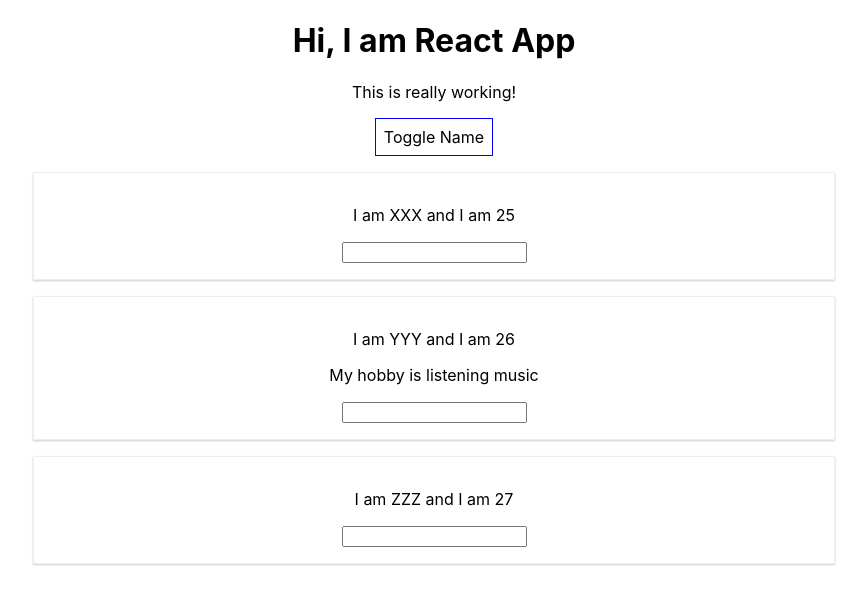
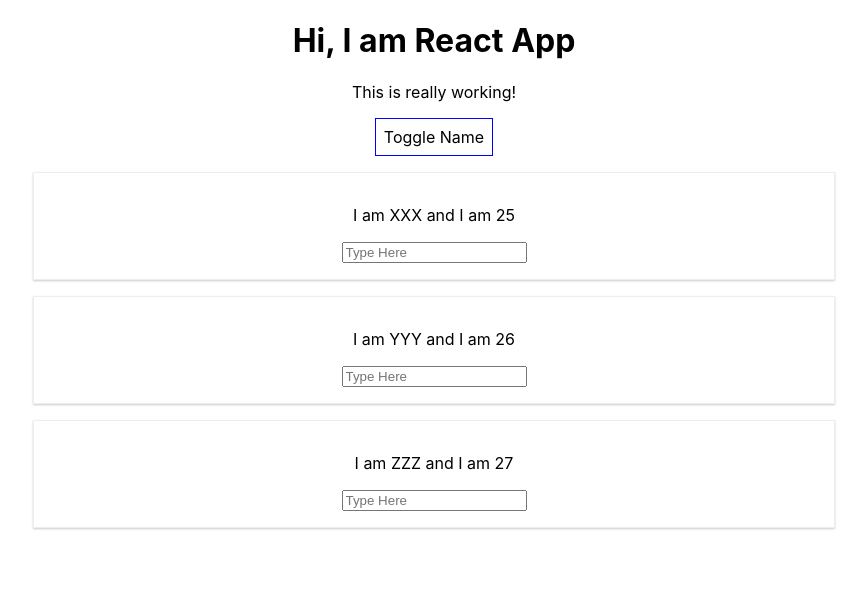
Before and after one commit to roopantj/myfirst, a React (Create React App) app: page / in a window 1280 px wide. Both pictures are taken after a click on the button "Toggle Name". Shown: the top 604 px of the page, without its empty margins (206-1073 px from the left). Built offline with nearby package versions, Linux system fonts and the light colour scheme.

Commit message:
Providing unique Id to states n deletehandler

```diff
--- a/src/App.js
+++ b/src/App.js
@@ -1,35 +1,39 @@
 import React from 'react';
 import Person from './Person';
-import './App.css'
+import './App.css';
+import person from './Person';
 class App extends React.Component {
   state = {
     persons: [
-   { name:'XXX' , age: 25 },
-   { name:'YYY' , age: 26 },
-   { name:'ZZZ' , age: 27 }
+   { id:'001', name:'XXX' , age: 25 },
+   { id:'002', name:'YYY' , age: 26 },
+   { id:'003', name:'ZZZ' , age: 27 }
  ],
  otherState: 'some other state',
  showPersons:false
  }
-   switchNameHandler = () => {
-   this.setState({
-    persons: [
-      { name:'XXX' , age: 25 },
-      { name:'AAA' , age: 26 },
-      { name:'ZZZ' , age: 27 }
-    ]
-   })
+  deletePersonHandler = (index) =>{
+     const persons = [...this.state.persons]
+     persons.splice(index,1)
+     this.setState({persons: persons})
   }
-   changeNameHandler = (event) => {
-     this.setState({
+  changeNameHandler = (event,id) => {
+     /*this.setState({
        persons: [
          { name: 'XXX' , age: 30},
-         { name: event.target.value , age: 28},
-         { name: 'ZZZ' , age: 27}
+         {  name: event.target.value , age: 28},
+         {  name: 'ZZZ' , age: 27}
 
       ]
      }
-     )
+     )*/
+     const personIndex = this.state.persons.findIndex(element=>{
+       return element.id===id })
+     const persons = [...this.state.persons]
+     const changePerson = persons[personIndex]
+     changePerson.name=event.target.value
+     persons[personIndex]=changePerson
+     this.setState({persons: persons})
     }
   togglePersonHandler = () => {
     const getState = this.state.showPersons;
@@ -43,6 +47,23 @@
     padding: '8px',
     pointer: 'cursor'
   }
+    let persons=null;
+    if(this.state.showPersons){
+      persons=(
+      <div>
+       {
+       this.state.persons.map((person,index)=>{
+       return <Person
+       click={()=>this.deletePersonHandler(index)}
+       name={person.name}
+       age={person.age}
+       key={person.id}
+       changed={(event)=> this.changeNameHandler(event,person.id) } />
+       })
+       }
+      </div>
+      )
+    }
   return(
     <div className="App">
       <h1>Hi, I am React App</h1>
@@ -50,21 +71,7 @@
       <button
       style={style}
       onClick={this.togglePersonHandler}>Toggle Name</button>
-      { this.state.showPersons === true ?
-      <div>
-      <Person
-        name={this.state.persons[0].name}
-        age={this.state.persons[0].age} />
-      <Person
-        name = {this.state.persons[1].name}
-        age  = {this.state.persons[1].age}
-        click = {this.switchNameHandler}
-        changed={this.changeNameHandler}>My hobby is listening music</Person>
-      <Person
-        name = {this.state.persons[2].name}
-        age  = {this.state.persons[2].age} />
-      </div> : null
-      }
+      {persons}
     </div>
     );
 }
--- a/src/Person.js
+++ b/src/Person.js
@@ -5,7 +5,7 @@
       <div className="Person">
           <p onClick={props.click}>I am {props.name} and I am {props.age}</p>
           <p>{props.children}</p>
-          <input type="text" onChange={props.changed}/>
+          <input type="text" onChange={props.changed} placeholder="Type Here" />
       </div>
     );
 }
```
